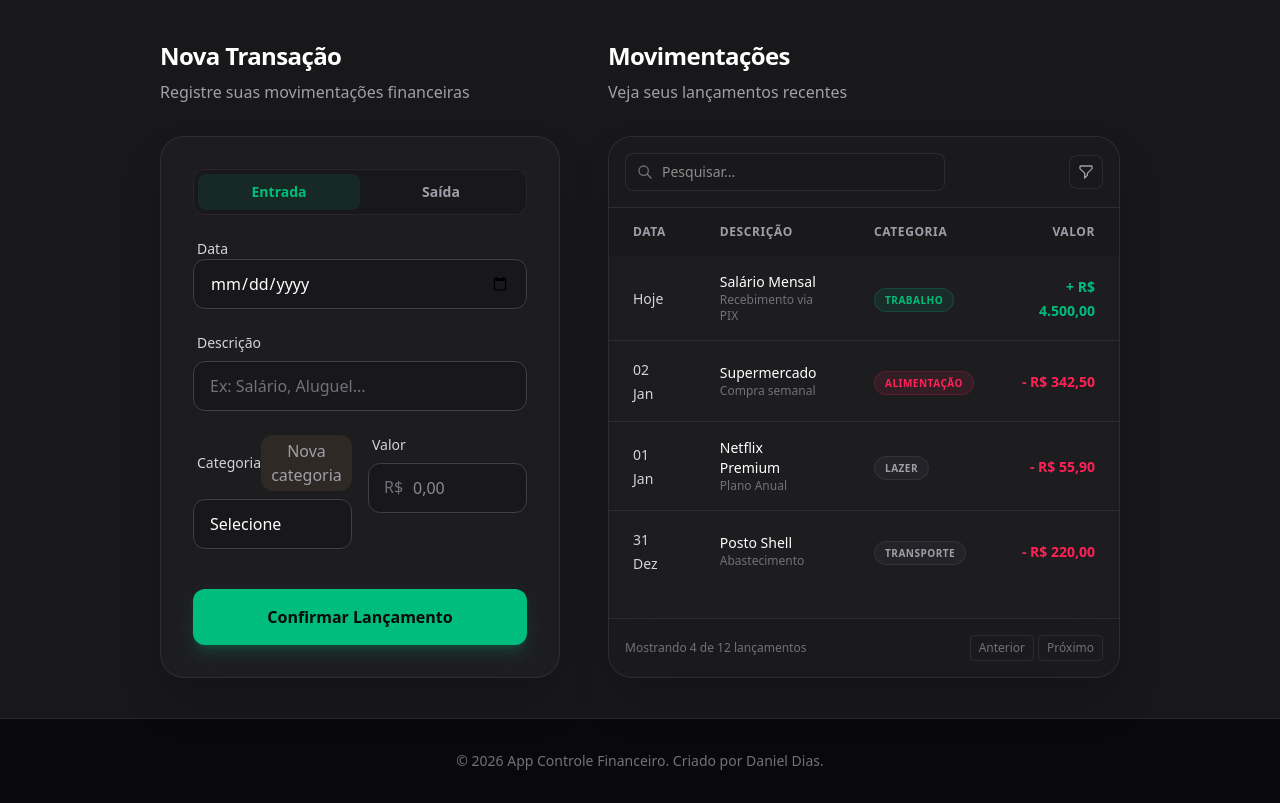
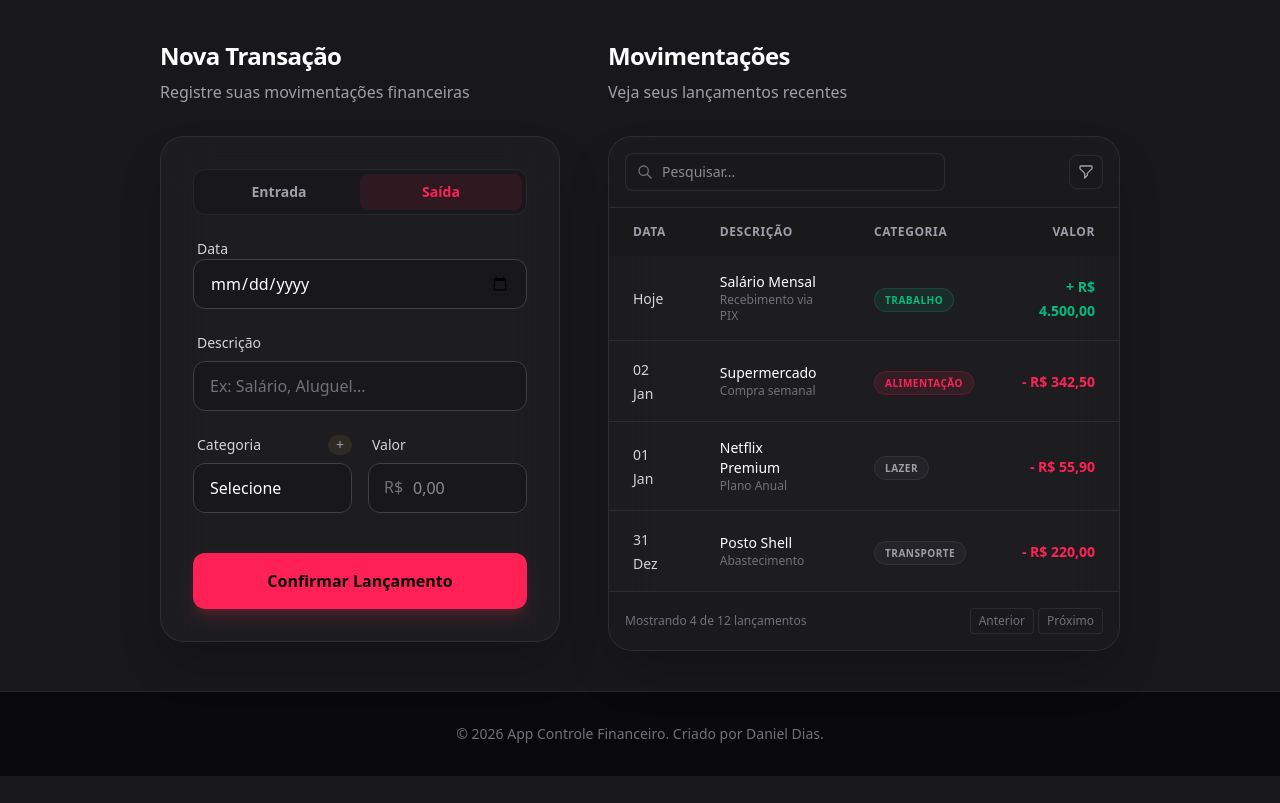
Before and after one commit to Daniel-SDias/AppControleFinanceiro, a Flask app: page /adicionar_transacao in a window 1280 px wide. Shown: the part 65-868 px from the top of the page. After the commit the page ends 841 px from the top, so only its background shows below. Run offline with Flask 3, Linux system fonts and the light colour scheme.

Commit message:
Change dafault value of input type to "saida"

```diff
--- a/webapp/blueprints/transacoes/templates/adicionar_transacao.html
+++ b/webapp/blueprints/transacoes/templates/adicionar_transacao.html
@@ -28,7 +28,7 @@ main_container %}
               type="button"
               id="button-entrada"
               onclick="setType('entrada')"
-              class="flex-1 py-2 px-4 rounded-lg text-sm font-semibold transition-all duration-200 bg-emerald-500/10 text-emerald-500"
+                class="flex-1 py-2 px-4 rounded-lg text-sm font-semibold transition-all duration-200 text-zinc-400 hover:text-white cursor-pointer"
             >
               Entrada
             </button>
@@ -36,7 +36,7 @@ main_container %}
               type="button"
               id="button-saida"
               onclick="setType('saida')"
-              class="flex-1 py-2 px-4 rounded-lg text-sm font-semibold transition-all duration-200 text-zinc-400 hover:text-white"
+                class="flex-1 py-2 px-4 rounded-lg text-sm font-semibold transition-all duration-200 bg-rose-500/10 text-rose-500 cursor-pointer"
             >
               Saída
             </button>
@@ -45,7 +45,7 @@ main_container %}
             type="hidden"
             name="tipo"
             id="tipo-transacao"
-            value="entrada"
+              value="saida"
           />
           <!-- Campo Data -->
           <div>
@@ -89,9 +89,9 @@ main_container %}
                 >
                 <button
                   type="button"
-                  class="bg-brand/10 rounded-xl text-zinc-400 hover:text-white hover:bg-brand/20 duration-200 px-2 py-1"
+                    class="bg-brand/10 rounded-xl text-zinc-400 text-sm hover:text-white hover:bg-brand/20 duration-200 px-2 py-0.2 cursor-pointer"
                 >
-                  Nova categoria
+                    +
                 </button>
               </div>
               <select
@@ -138,7 +138,7 @@ main_container %}
           <button
             type="submit"
             id="btn-confirmar"
-            class="w-full bg-emerald-500 hover:bg-emerald-600 text-zinc-950 font-bold py-4 rounded-xl shadow-lg shadow-emerald-500/20 active:scale-[0.98] transition-all duration-200 mt-4"
+              class="w-full bg-rose-500 hover:bg-rose-600 text-zinc-950 font-bold py-4 rounded-xl shadow-lg shadow-rose-500/20 active:scale-[0.98] transition-all duration-200 mt-4"
           >
             Confirmar Lançamento
           </button>
```
